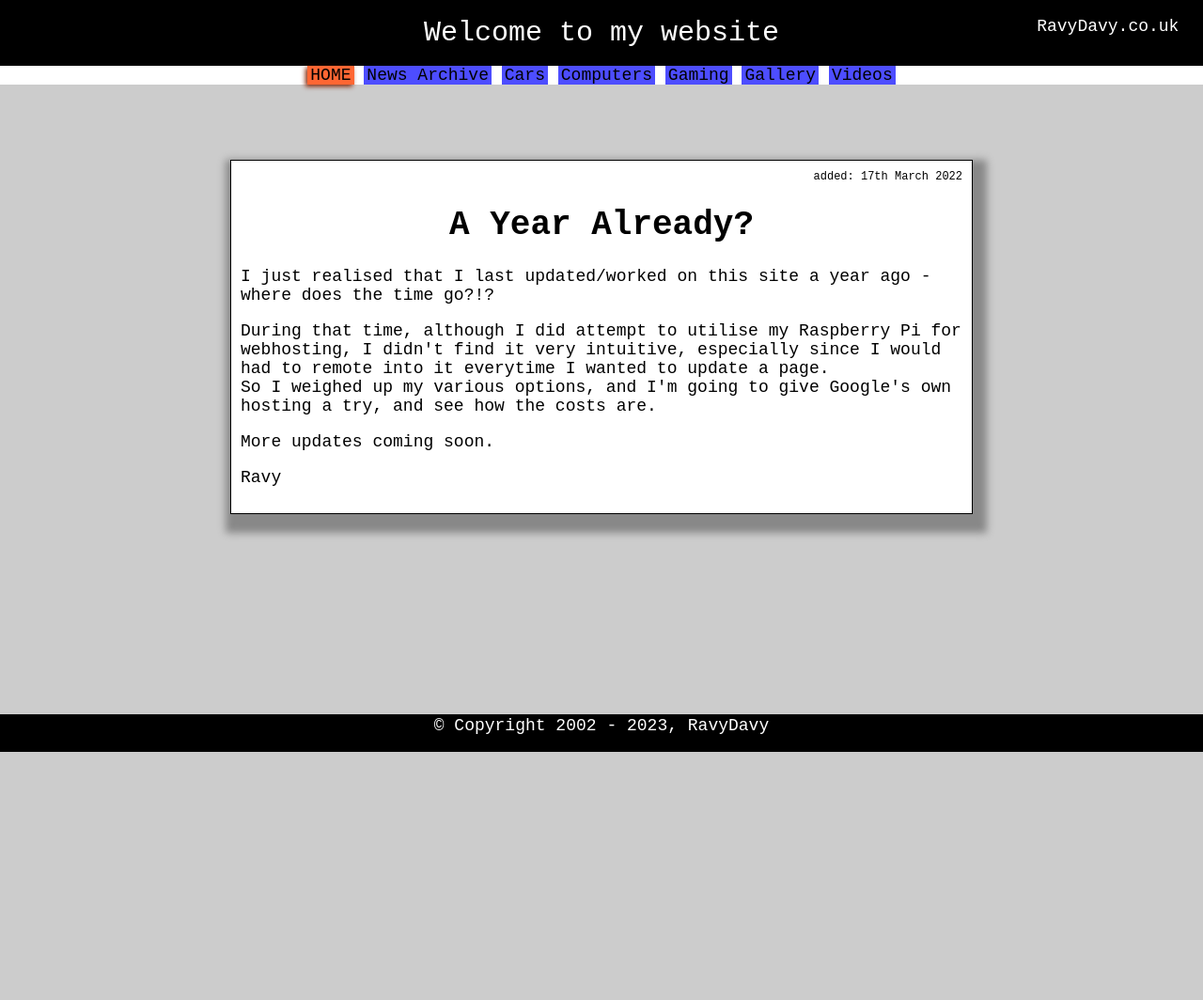
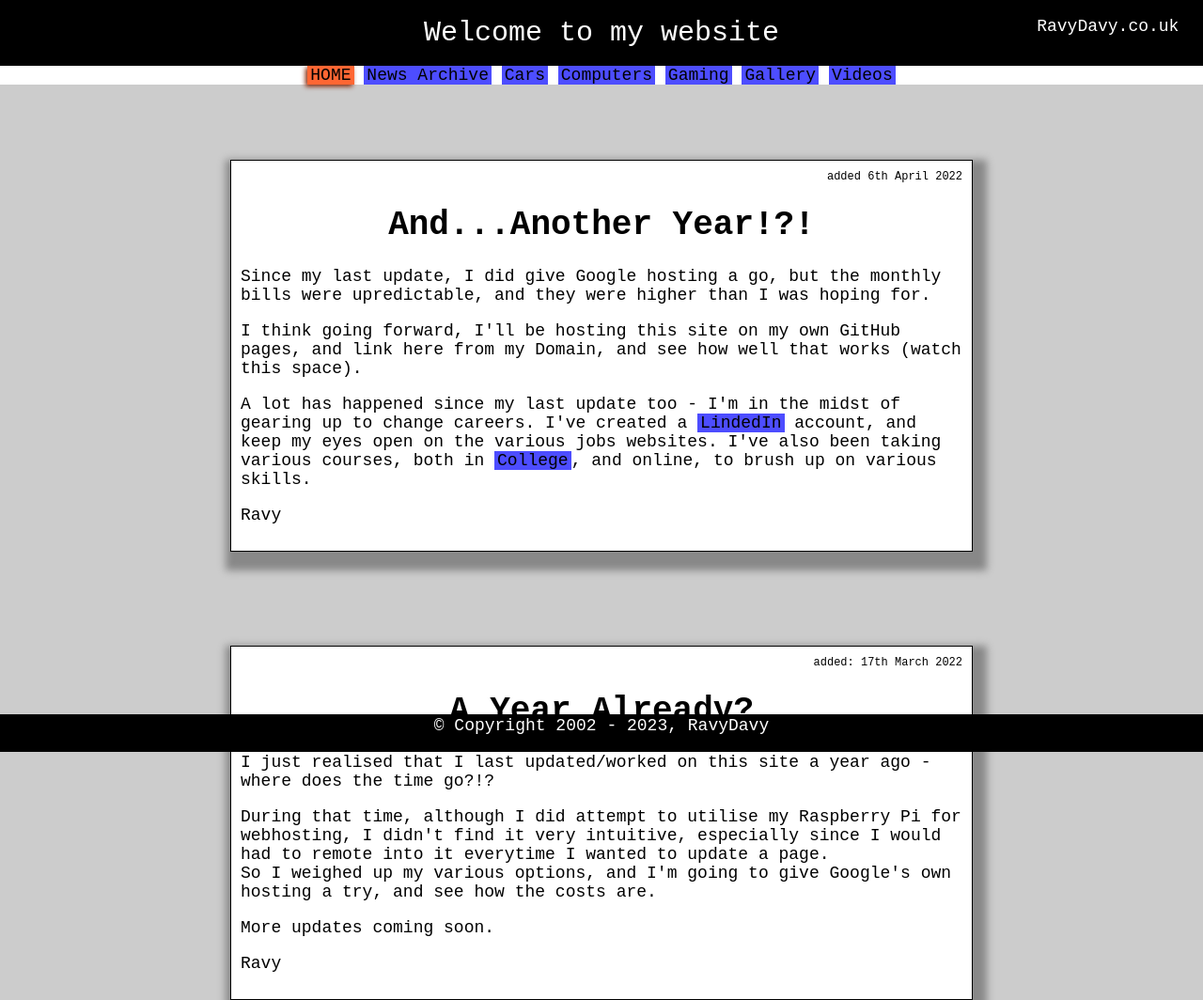
Before and after one commit to RavyDavy/ravydavy.github.io, a plain HTML site: page home.html in a window 1280 px wide. Shown: the whole page at 94% size. Before the commit the page ends 800 px from the top, so only its background shows below. Drawn offline with Linux system fonts and the light colour scheme.

Commit message:
6th april update
blog page front page, and added in news-archive links

```diff
--- a/home.html
+++ b/home.html
@@ -30,6 +30,16 @@
 
 
   <div class="content">
+  <div class="added">added 6th April 2022</div>
+  <h1>And...Another Year!?!</h1>
+  <p>Since my last update, I did give Google hosting a go, but the monthly bills were upredictable, and they were higher than I was hoping for.</p>
+  <p>I think going forward, I'll be hosting this site on my own GitHub pages, and link here from my Domain, and see how well that works (watch this space).<p>
+  <p>A lot has happened since my last update too - I'm in the midst of gearing up to change careers.  I've created a <a href="https://www.linkedin.com/in/david-mitchell-b1b526252/"target="blank" title="My LinkedIn Bio">LindedIn</a> account, and keep my eyes open on the various jobs websites. I've also been taking various courses, both in <a href="https://www.glasgowclyde.ac.uk/" target="blank" title="Glasgow Clyde College">College</a>, and online, to brush up on various skills.</p>
+  <p>Ravy</p>
+  </div>
+
+
+  <div class="content">
 <div class="added">added: 17th March 2022</div>
 <h1>A Year Already?</h1>
 <p>I just realised that I last updated/worked on this site a year ago - where does the time go?!?
```
Also changed, not shown: news-archive.html (+6 -0 lines).
